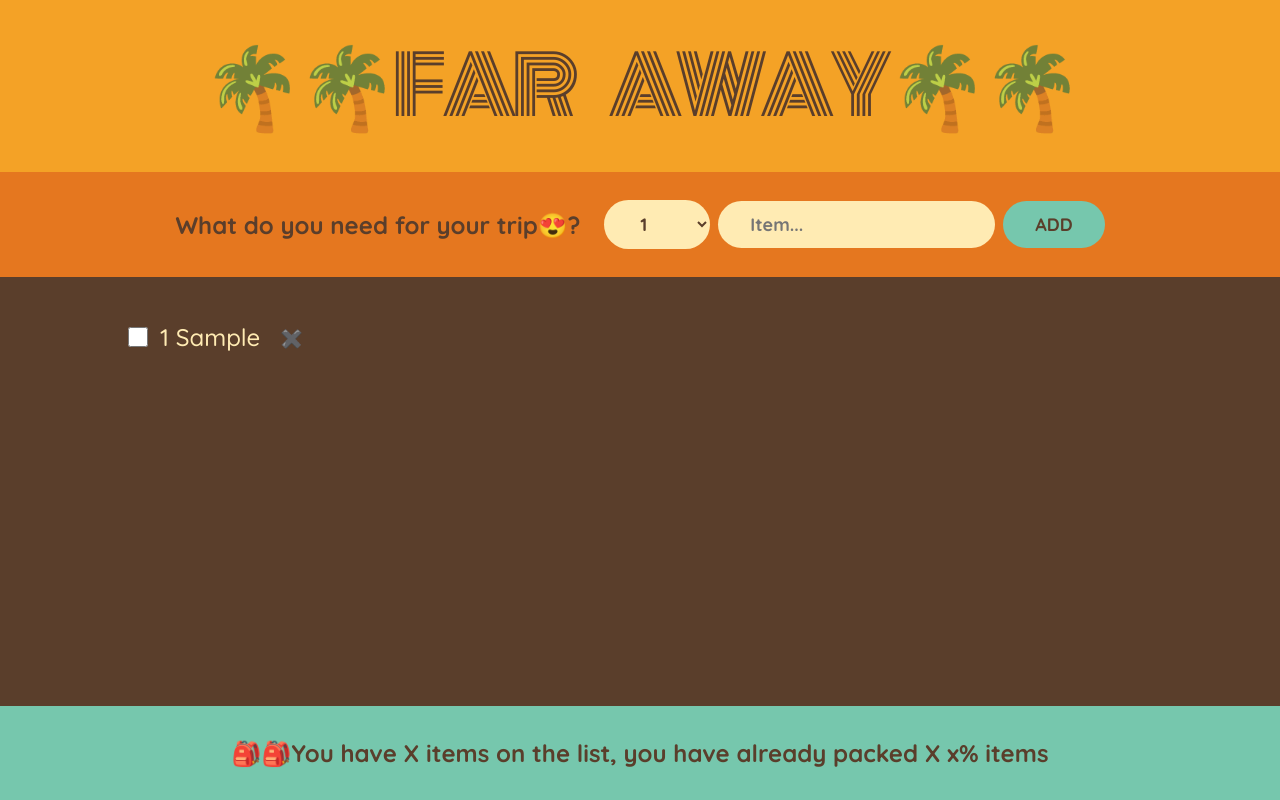
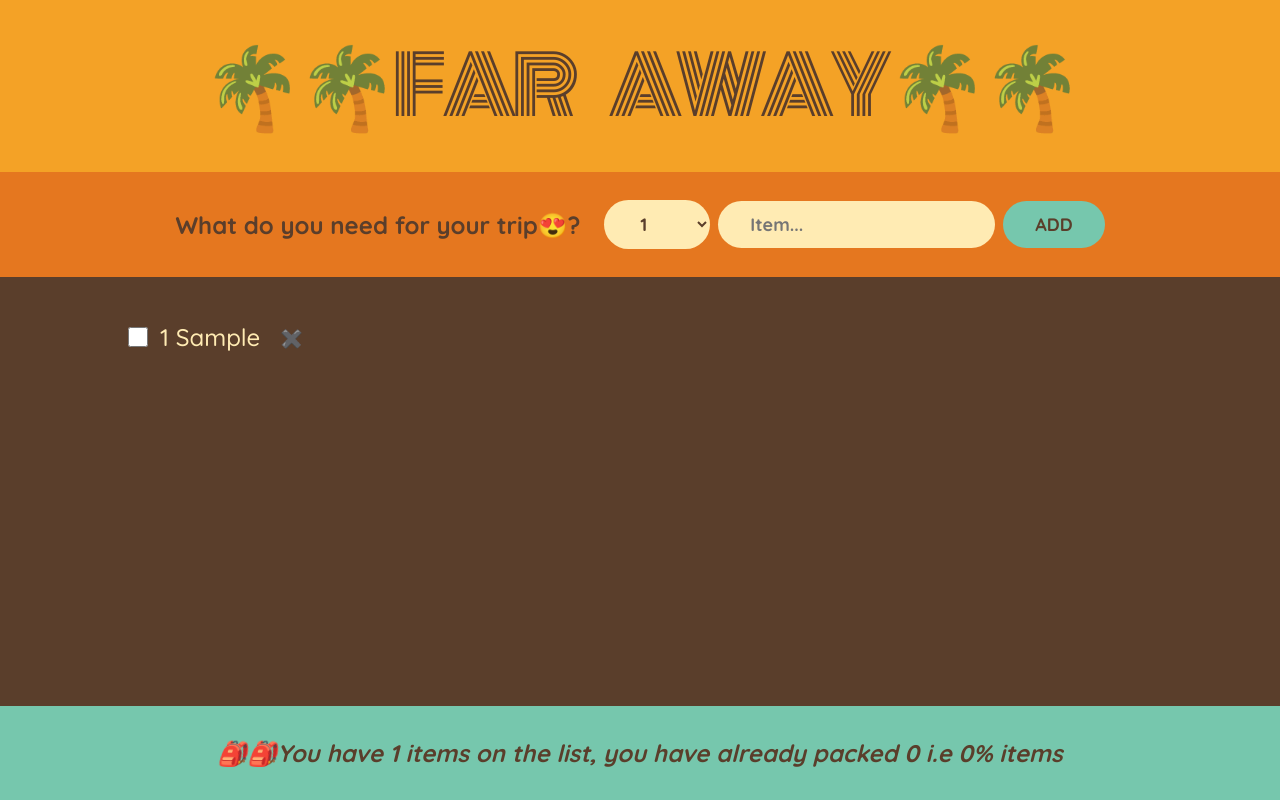
Before and after one commit to Abhishekvihan/travel-list, a React (Create React App) app: page / in a window 1280 px wide. Both pictures are taken after typing "Sample" into the empty fields and a click on the button "ADD". Built offline with nearby package versions, Linux system fonts and the light colour scheme.

Commit message:
added stats on the footer

```diff
--- a/src/App.js
+++ b/src/App.js
@@ -30,7 +30,7 @@ export default function App() {
         onDeleteItem={handleDeleteItem}
         onToggleItems={handleToggleItem}
       />
-      <Stats />
+      <Stats items={items} />
     </div>
   );
 }
@@ -119,10 +119,23 @@ function Item({ item, onDeleteItem, onToggleItems }) {
     </li>
   );
 }
-function Stats() {
+function Stats({ items }) {
+  if (!items.length)
+    return (
+      <p className="stats">Start adding some items to your packing list🚀🚀</p>
+    );
+  const numItems = items.length;
+  const numPacked = items.filter((item) => item.packed).length;
+  const percentOfPacked = +(Math.round(numPacked / numItems) * 100);
+
   return (
     <footer className="stats">
-      🎒🎒You have X items on the list, you have already packed X x% items
+      <em>
+        {percentOfPacked === 100
+          ? "✈️✈️you got everthing! Ready to go ✈️✈️"
+          : `🎒🎒You have ${numItems} items on the list, you have already packed
+        ${numPacked} i.e ${percentOfPacked}% items`}
+      </em>
     </footer>
   );
 }
```
